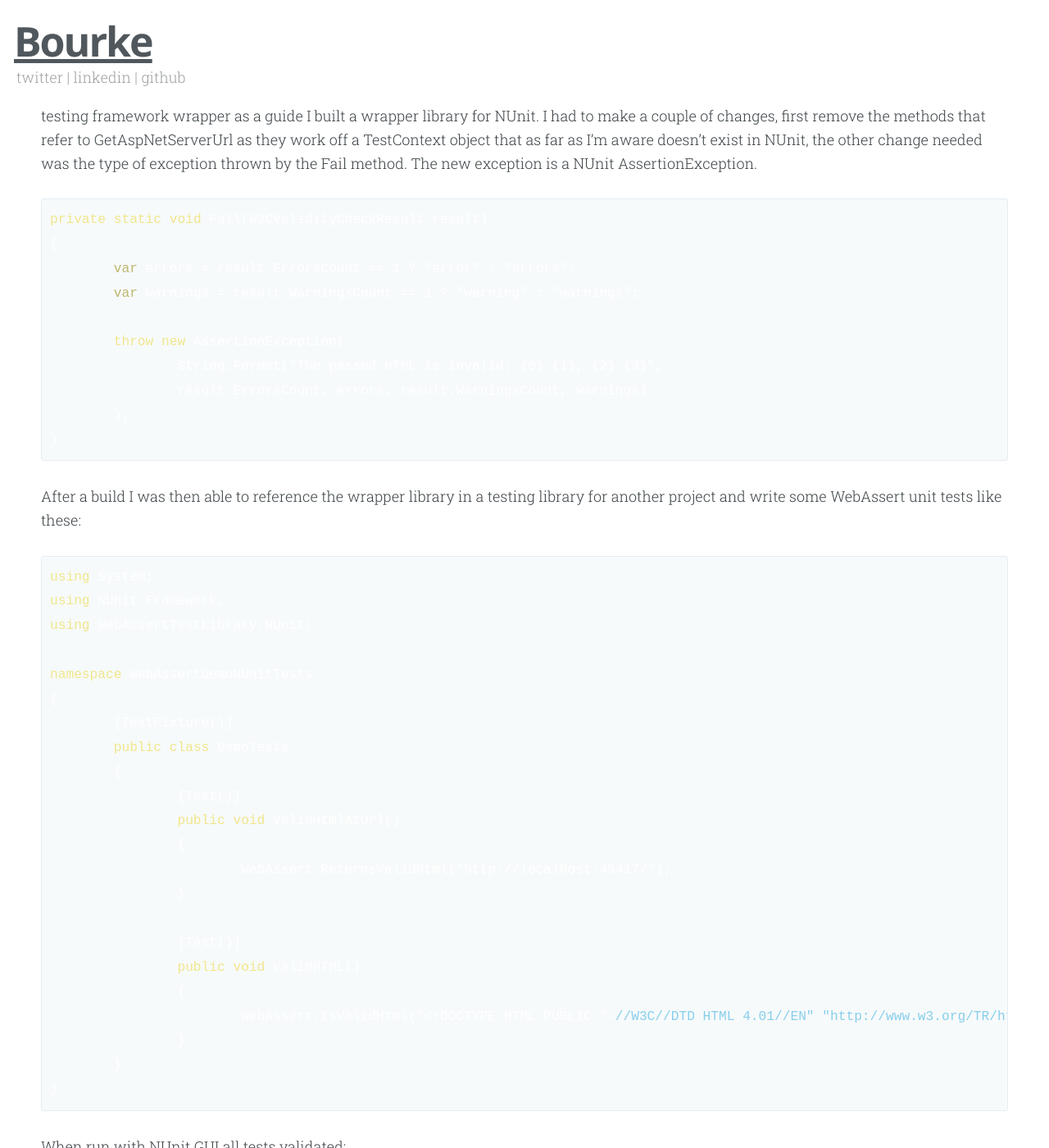
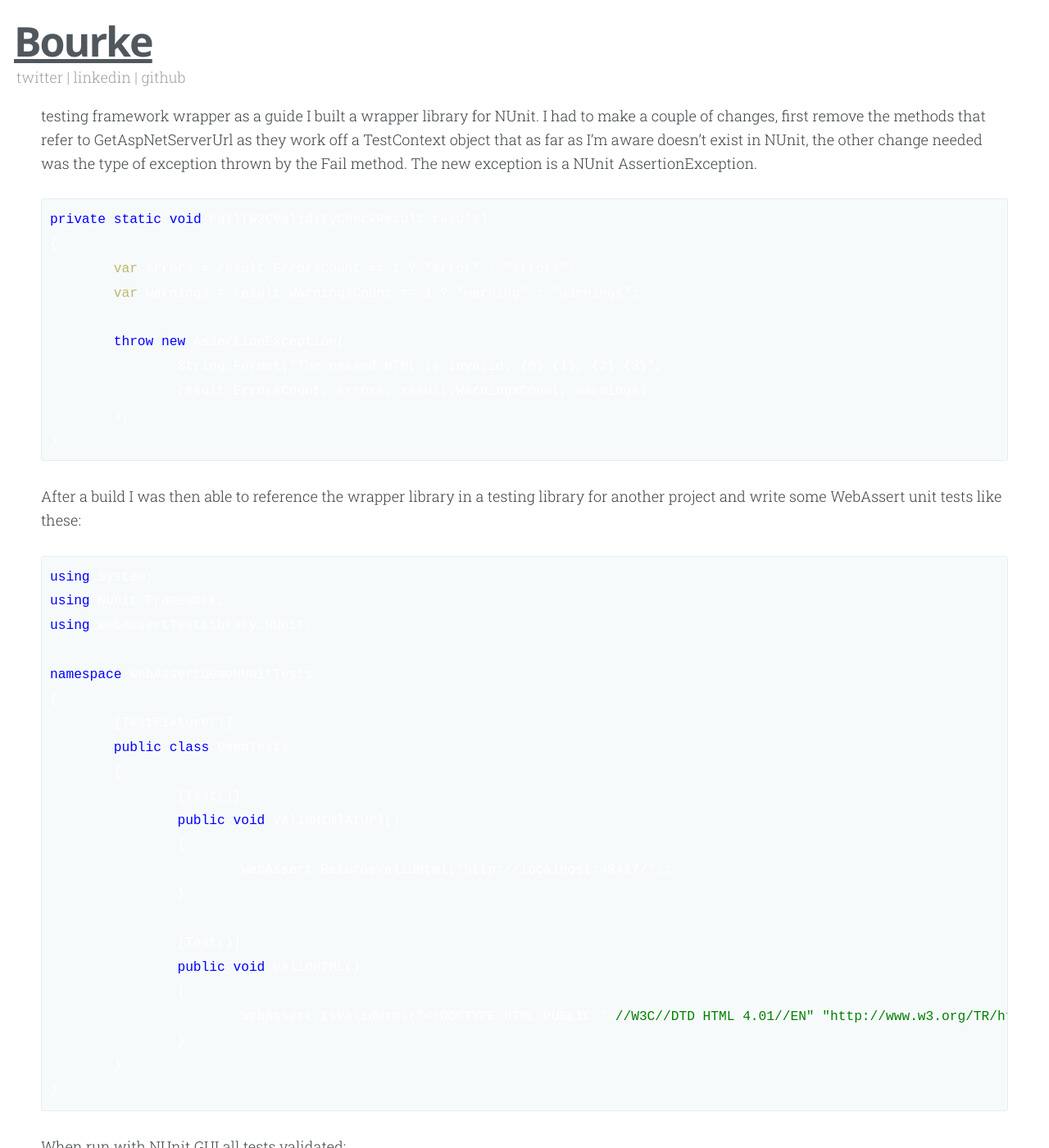
Before and after one commit to jfbourke/jfbourke.github.io, a Jekyll site: the page built from _posts/2010-04-18-an-nunit-wrapper-for-webassert.markdown, in a window 1280 px wide and 1400 px high, scrolled down 330 px. Shown: the whole window at 82% size. Built offline with Jekyll 4.4.1, drawn with Linux system fonts in a browser that asks for light colours; nearby versions of some CDN libraries; Markdown is read by kramdown in place of the engine named in the settings.

Commit message:
Update pygments.css

```diff
--- a/css/pygments.css
+++ b/css/pygments.css
@@ -1,18 +1,18 @@
 /*.highlight  { background: #333333; color: #ffffff}*/
 .highlight .hll { background-color: #ffffcc }
-.highlight .c { color: #87ceeb} /* Comment */
+.highlight .c { color: #008000} /* Comment */
 .highlight .err { color: #ffffff} /* Error */
 .highlight .g { color: #ffffff} /* Generic */
-.highlight .k { color: #f0e68c} /* Keyword */
+.highlight .k { color: #00f} /* Keyword */
 .highlight .l { color: #ffffff} /* Literal */
 .highlight .n { color: #ffffff} /* Name */
 .highlight .o { color: #ffffff} /* Operator */
 .highlight .x { color: #ffffff} /* Other */
 .highlight .p { color: #ffffff} /* Punctuation */
-.highlight .cm { color: #87ceeb} /* Comment.Multiline */
-.highlight .cp { color: #cd5c5c} /* Comment.Preproc */
-.highlight .c1 { color: #87ceeb} /* Comment.Single */
-.highlight .cs { color: #87ceeb} /* Comment.Special */
+.highlight .cm { color: #008000} /* Comment.Multiline */
+.highlight .cp { color: #008000} /* Comment.Preproc */
+.highlight .c1 { color: #008000} /* Comment.Single */
+.highlight .cs { color: #008000} /* Comment.Special */
 .highlight .gd { color: #0000c0; font-weight: bold; background-color: #008080 } /* Generic.Deleted */
 .highlight .ge { color: #c000c0; text-decoration: underline} /* Generic.Emph */
 .highlight .gr { color: #c0c0c0; font-weight: bold; background-color: #c00000 } /* Generic.Error */
```
